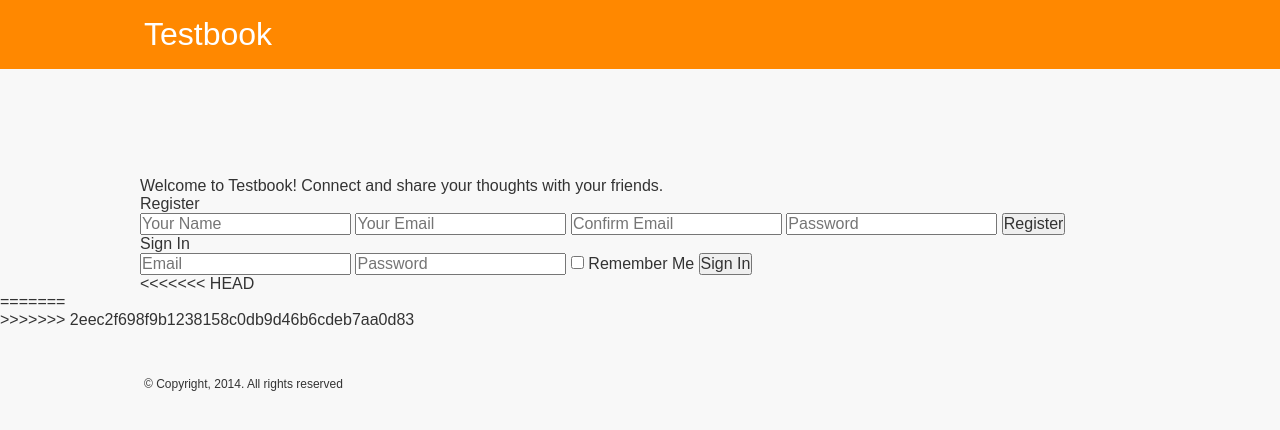
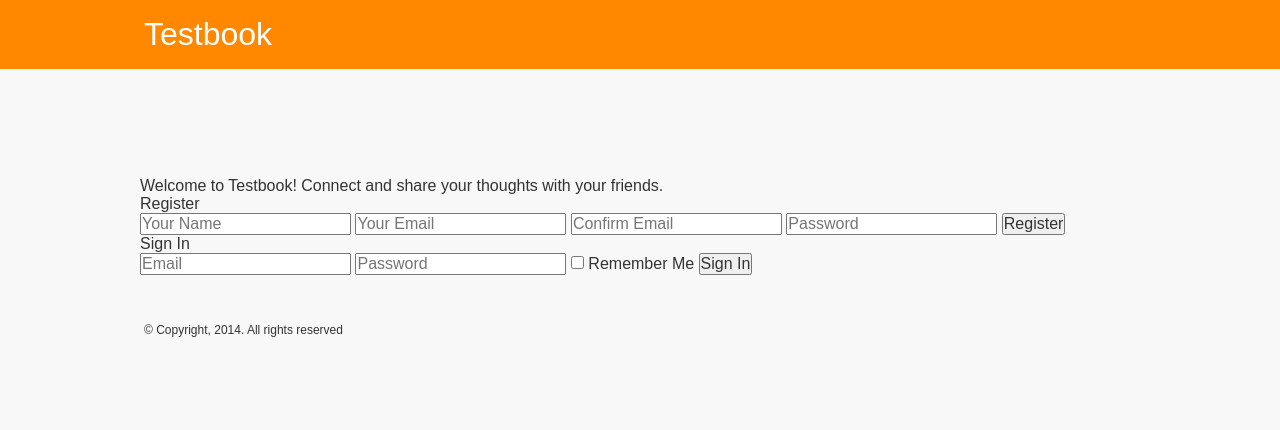
Before and after one commit to Gopikrishna19/TestBook, a PHP site: template views/index/index.php in a window 1280 px wide. Shown: the top 430 px of the page. Run offline with PHP 8.4, Linux system fonts and the light colour scheme; the template is opened without the code that fills it: most values are stand-ins (such as "Sample title", 1, 10 or a date in 2020).

Commit message:
10th: fixed bugs and merged projects

```diff
--- a/libs/ActionLink.php
+++ b/libs/ActionLink.php
@@ -7,7 +7,7 @@ class ActionLink{
         $param = $param ? ($action ? "/$param" : "/index/$param") : "";
         $query = $query ? "?".http_build_query($query) : "";
 
-        echo "<a href='$controller$action$param$query' class='$class' id='$id'>$link</a>";
+        echo "<a href='/$controller$action$param$query' class='$class' id='$id'>$link</a>";
     }
 }
 ?>
--- a/views/index/index.php
+++ b/views/index/index.php
@@ -24,7 +24,6 @@
             <?php ActionLink::create("Forgot your password?","#"); ?>
         </form>
     </div>
-<<<<<<< HEAD
 </div>
 <script src="/common/js/jquery.js"></script>
 <script>
@@ -50,6 +49,3 @@
         return false;
     })
 </script>
-=======
-</div>
->>>>>>> 2eec2f698f9b1238158c0db9d46b6cdeb7aa0d83
```
